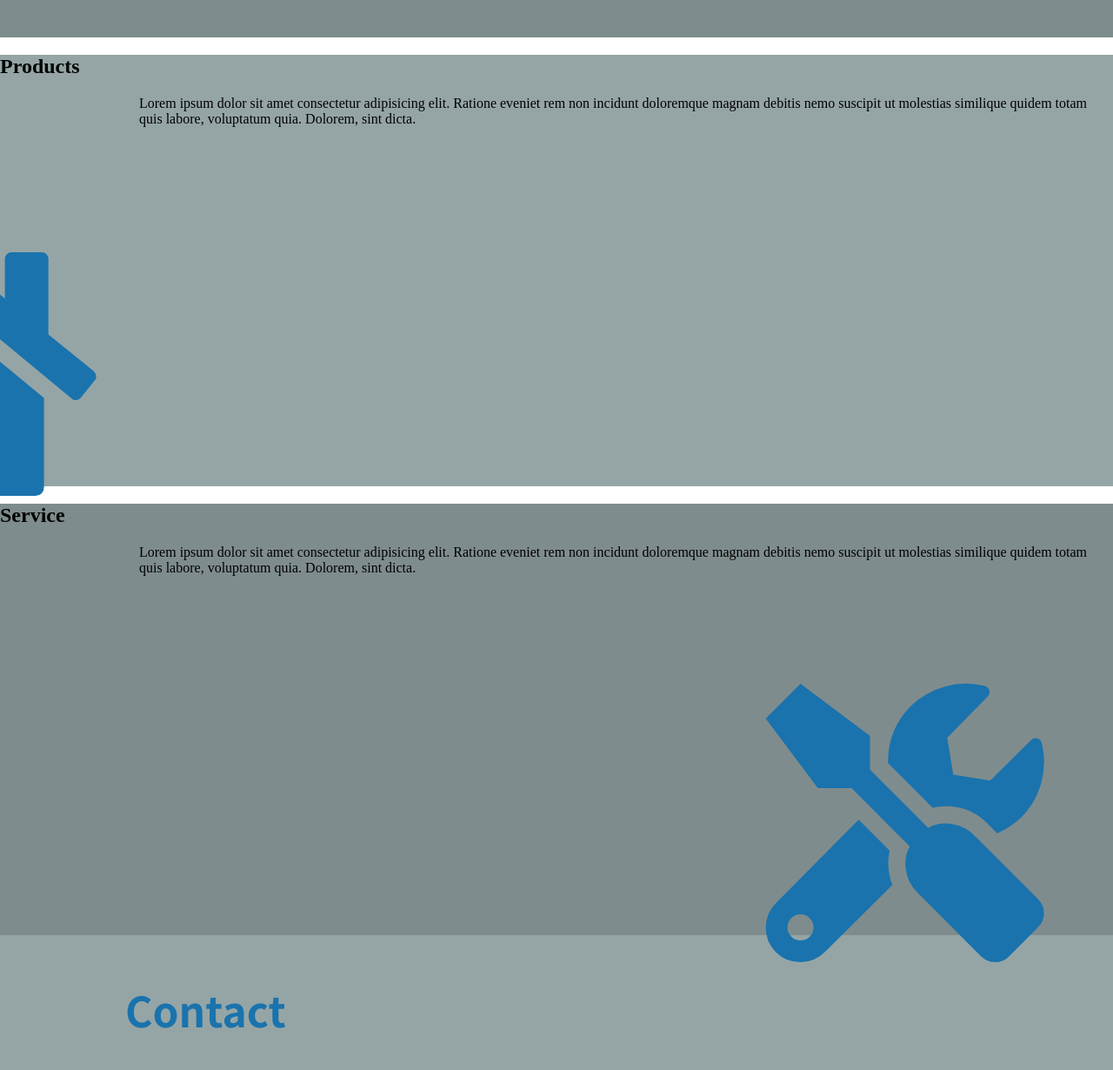
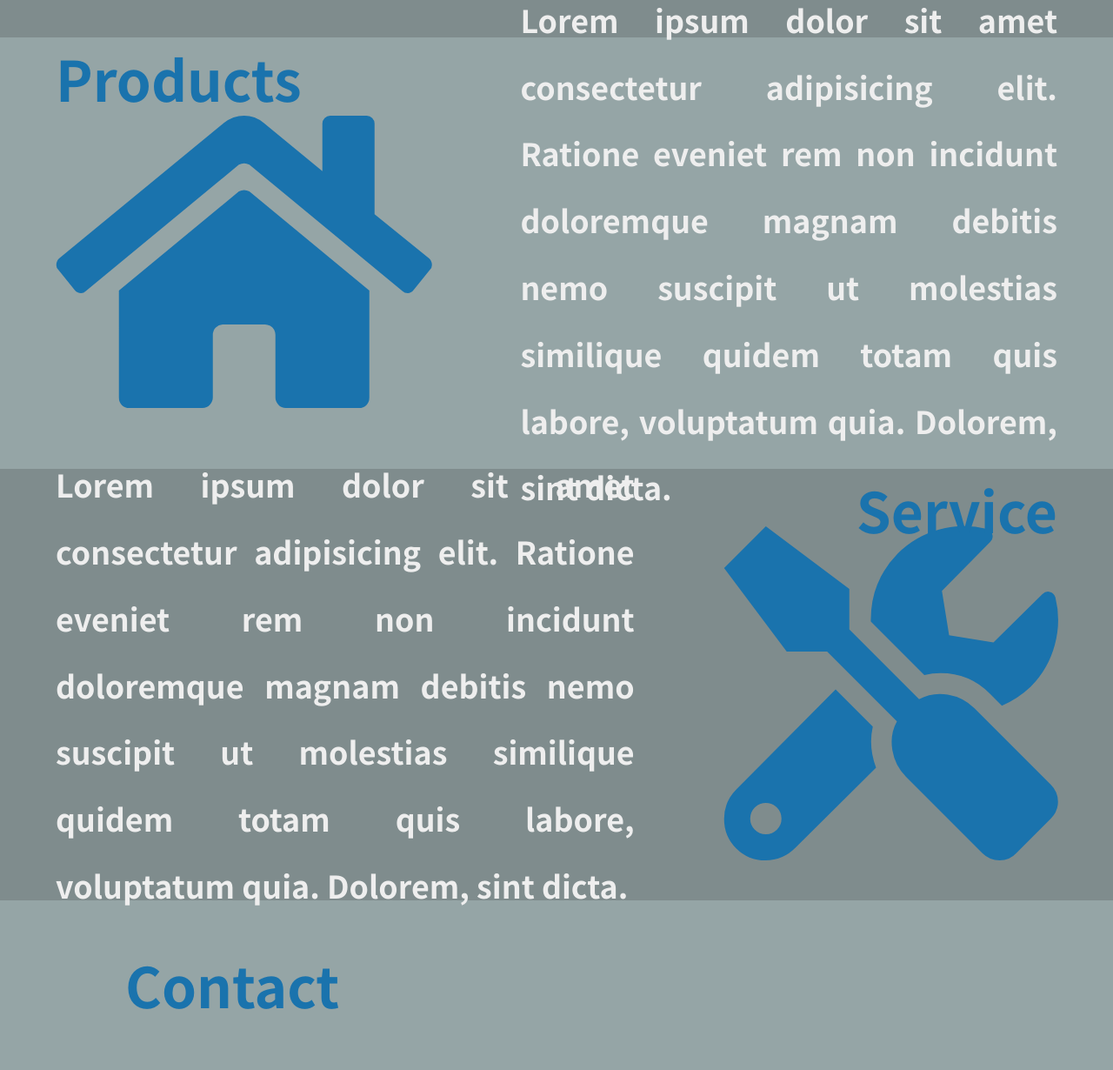
Before and after one commit to PHolmes10/SummitAir, a plain HTML site: page index.html in a window 1280 px wide. Shown: the part 1615-2845 px from the top of the page at 87% size. Drawn offline with nearby package versions, Linux system fonts and the light colour scheme.

Commit message:
styling and positing for service and products section

```diff
--- a/index.html
+++ b/index.html
@@ -82,28 +82,32 @@
                 <li>Maintenance</li>
             </ul>
             <h1>Cooling</h1>
-                <i class="far fa-snowflake"></i>
+            <i class="far fa-snowflake"></i>
         </div>
     </section>
     <section class="products fwh-slide fwh-slide-left" id="products">
-        <h1>Products</h1>
-        <div class="home-icon-container">
+        <div class="container">
+            <h1>Products</h1>
             <i class="fas fa-home"></i>
+            <p>
+                Lorem ipsum dolor sit amet consectetur adipisicing elit. Ratione eveniet rem non incidunt doloremque
+                magnam
+                debitis nemo suscipit ut molestias similique quidem totam quis labore, voluptatum quia. Dolorem, sint
+                dicta.
+            </p>
         </div>
-        <p>
-            Lorem ipsum dolor sit amet consectetur adipisicing elit. Ratione eveniet rem non incidunt doloremque magnam
-            debitis nemo suscipit ut molestias similique quidem totam quis labore, voluptatum quia. Dolorem, sint dicta.
-        </p>
     </section>
     <section class="service fwh-slide fwh-slide-right" id="service">
-        <h1>Service</h1>
-        <div class="tools-icon-container">
+        <div class="container">
+            <p>
+                Lorem ipsum dolor sit amet consectetur adipisicing elit. Ratione eveniet rem non incidunt doloremque
+                magnam
+                debitis nemo suscipit ut molestias similique quidem totam quis labore, voluptatum quia. Dolorem, sint
+                dicta.
+            </p>
+            <h1>Service</h1>
             <i class="fas fa-tools"></i>
         </div>
-        <p>
-            Lorem ipsum dolor sit amet consectetur adipisicing elit. Ratione eveniet rem non incidunt doloremque magnam
-            debitis nemo suscipit ut molestias similique quidem totam quis labore, voluptatum quia. Dolorem, sint dicta.
-        </p>
     </section>
     <section class="contact fwh-slide" id="contact">
         <!-- <div class="container" data-aos="fade-in"> -->
--- a/main.css
+++ b/main.css
@@ -303,23 +303,40 @@ header.sticky .top-nav a{
 
 /* Products Section */
 
-.home-icon-container {
-    width: 10rem;
-    height: 10rem;
-    font-size: 20rem;
-    margin-bottom: 2rem;
+.products .container{
+    position: relative;
     display: flex;
-    position: relative;
-    top: 10rem;
-    left: -250px;
-    float: left;
-    z-index: 1;
+    align-items: center;
+    justify-content: center;
+}
+
+.products h1 {
+    position: absolute;
+    margin: 0;
+    color: rgb(26, 115, 173);
+    font-family: 'Noto Sans HK', sans-serif;
+    top: 0px;
+    left: 0px;
+    font-size: 5vw;
 }
 
 .fa-home {
     color: rgb(26, 115, 173);
+    font-size: 30vw;
+    margin-top: 20px;
+    margin-right: 8vw;
 }
 
+.products p {
+    color: #eee;
+    font-family: 'Noto Sans HK', sans-serif;
+    font-weight: bolder;
+    text-align: justify;
+    line-height: 6vw;
+    font-size: 2.8vw;
+    padding-bottom: 4rem;
+    padding-top: 4rem;
+}
 
 .products {
     background-color:  #95a5a6;
@@ -327,21 +344,39 @@ header.sticky .top-nav a{
 
 /* Service Section */
 
-.tools-icon-container {
-    width: 10rem;
-    height: 10rem;
-    font-size: 20rem;
-    margin-bottom: 2rem;
+.service .container{
+    position: relative;
     display: flex;
-    position: relative;
-    top: 10rem;
-    left: 55rem;
-    float: left;
-    z-index: 5;
+    align-items: center;
+    justify-content: center;
+}
+
+.service h1 {
+    position: absolute;
+    margin: 0;
+    color: rgb(26, 115, 173);
+    font-family: 'Noto Sans HK', sans-serif;
+    top: 0px;
+    right: 0px;
+    font-size: 5vw;
 }
 
 .fa-tools {
     color: rgb(26, 115, 173);
+    font-size: 30vw;
+    margin-top: 20px;
+    margin-left: 8vw;
+}
+
+.service p {
+    color: #eee;
+    font-family: 'Noto Sans HK', sans-serif;
+    font-weight: bolder;
+    text-align: justify;
+    line-height: 6vw;
+    font-size: 2.8vw;
+    padding-bottom: 4rem;
+    padding-top: 4rem;
 }
 
 .service {
@@ -355,7 +390,7 @@ header.sticky .top-nav a{
     color: rgb(26, 115, 173);
     font-family: 'Noto Sans HK', sans-serif;
     padding: 50px;
-    font-size: 3rem;
+    font-size: 5vw;
     float: left;
     padding-left: 9rem;
 }
```
